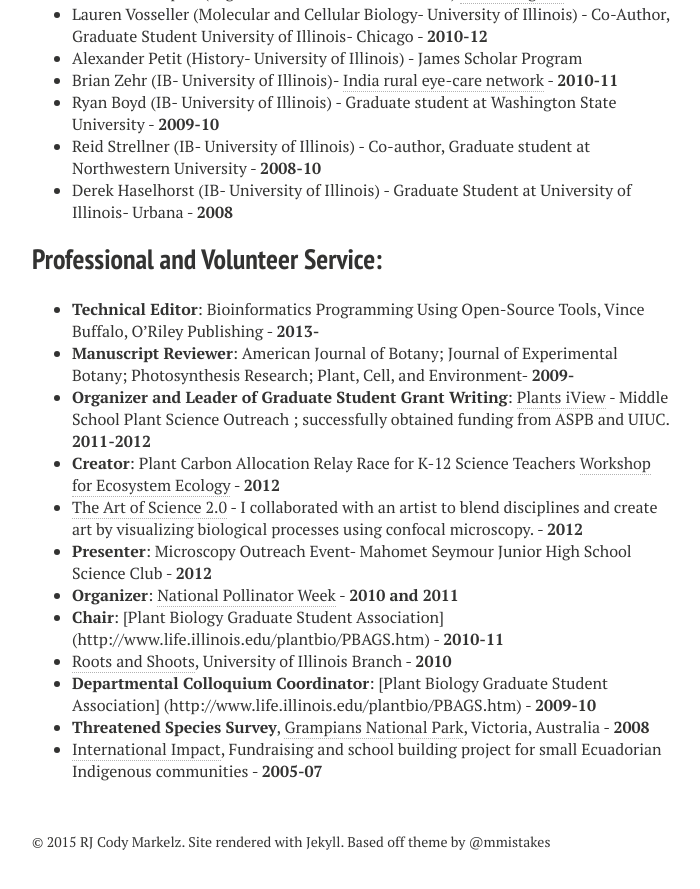
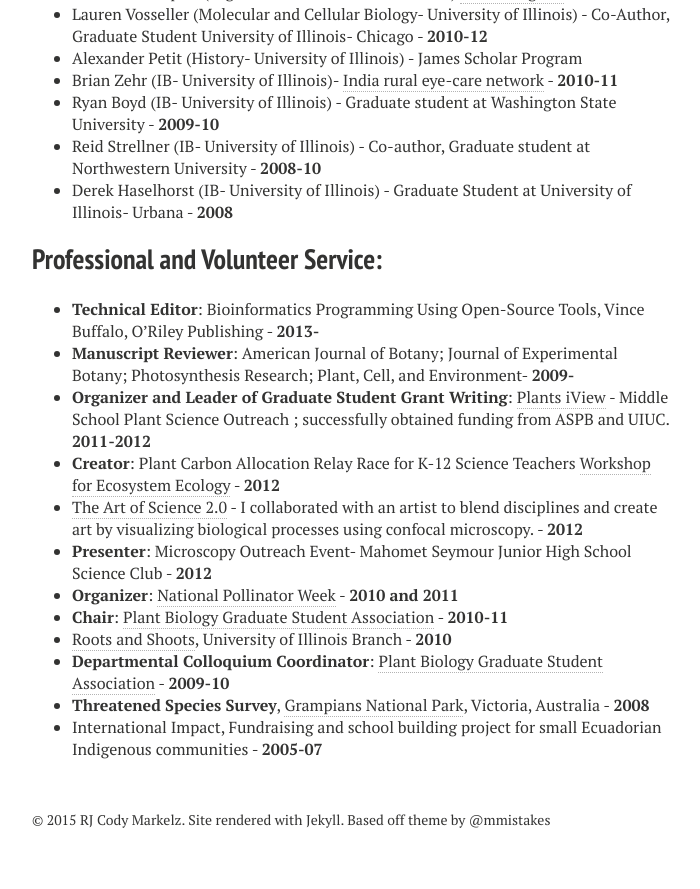
Before and after one commit to carynJohansen/old2, a Jekyll site: the page built from CV.md, in a window 1280 px wide and 900 px high, scrolled down 3689 px. Shown: the top 889 px of the window, without its empty margins (288-988 px from the left). Built offline with Jekyll 4.4.1, drawn with Linux system fonts in a browser that asks for light colours; nearby versions of some CDN libraries; part of the change alters nothing that is shown.

Commit message:
fix broken links in CV page

```diff
--- a/CV.md
+++ b/CV.md
@@ -87,8 +87,8 @@ image:
 *	[The Art of Science 2.0](http://www.igb.uiuc.edu/core/outreach) - I collaborated with an artist to blend disciplines and create art by visualizing biological processes using confocal microscopy. - __2012__
 *	__Presenter__: Microscopy Outreach Event- Mahomet Seymour Junior High School Science Club - __2012__
 *	__Organizer__: [National Pollinator Week](http://www.life.illinois.edu/entomology/pollinators/) - __2010 and 2011__
-*	__Chair__: [Plant Biology Graduate Student Association] (http://www.life.illinois.edu/plantbio/PBAGS.htm) - __2010-11__
+*	__Chair__: [Plant Biology Graduate Student Association](http://www.life.illinois.edu/plantbio/PBAGS.htm) - __2010-11__
 *	[Roots and Shoots](http://www.rootsandshoots.org/), University of Illinois Branch - __2010__
-*	__Departmental Colloquium Coordinator__: [Plant Biology Graduate Student Association] (http://www.life.illinois.edu/plantbio/PBAGS.htm) - __2009-10__
+*	__Departmental Colloquium Coordinator__: [Plant Biology Graduate Student Association](http://www.life.illinois.edu/plantbio/PBAGS.htm) - __2009-10__
 *	__Threatened Species Survey__, [Grampians National Park](http://www.environment.gov.au/heritage/places/national/grampians), Victoria, Australia - __2008__
-*	[International Impact](https://illinois.collegiatelink.net/organization/internationalimpact), Fundraising and school building project for small Ecuadorian Indigenous communities - __2005-07__
+*	International Impact, Fundraising and school building project for small Ecuadorian Indigenous communities - __2005-07__
```
